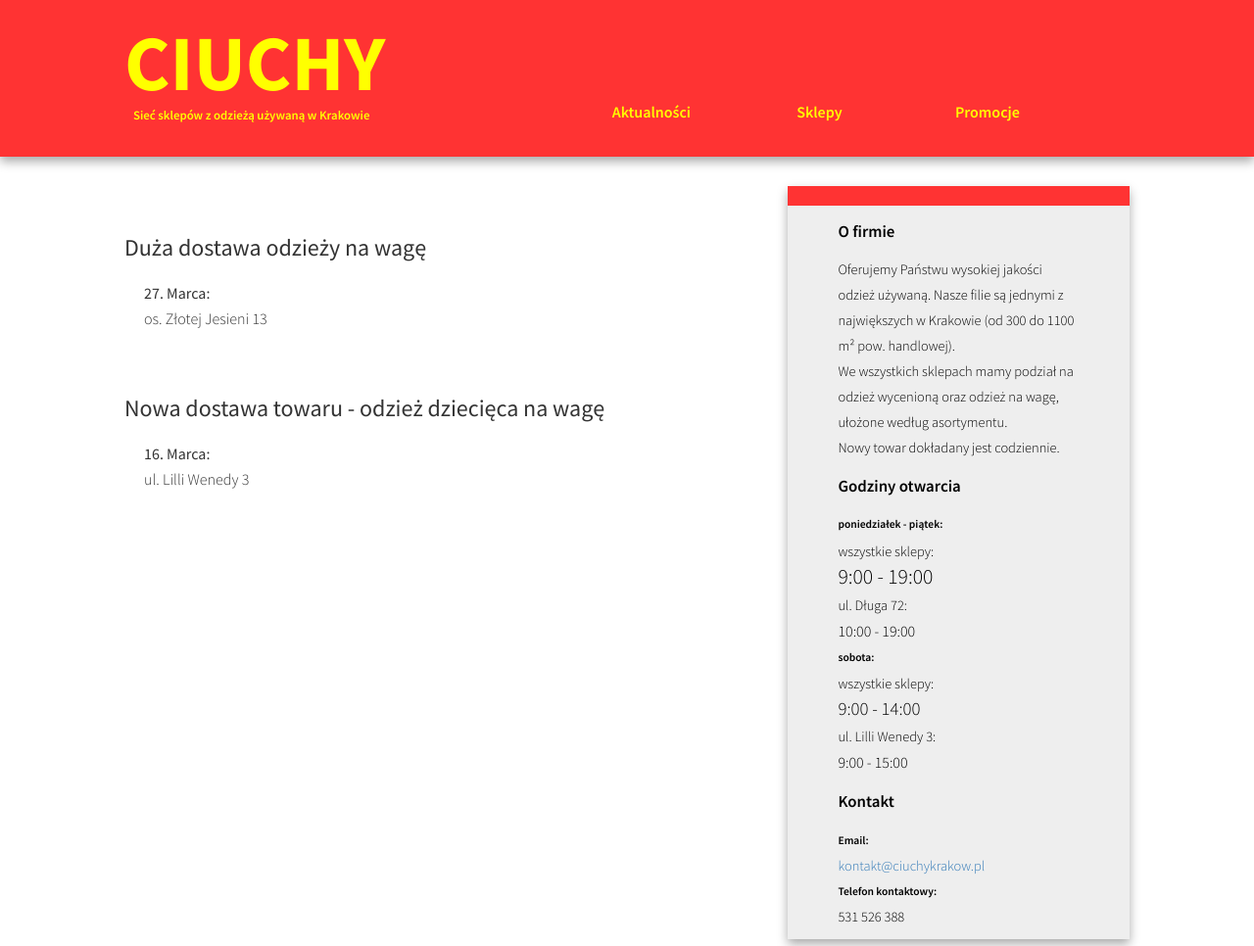
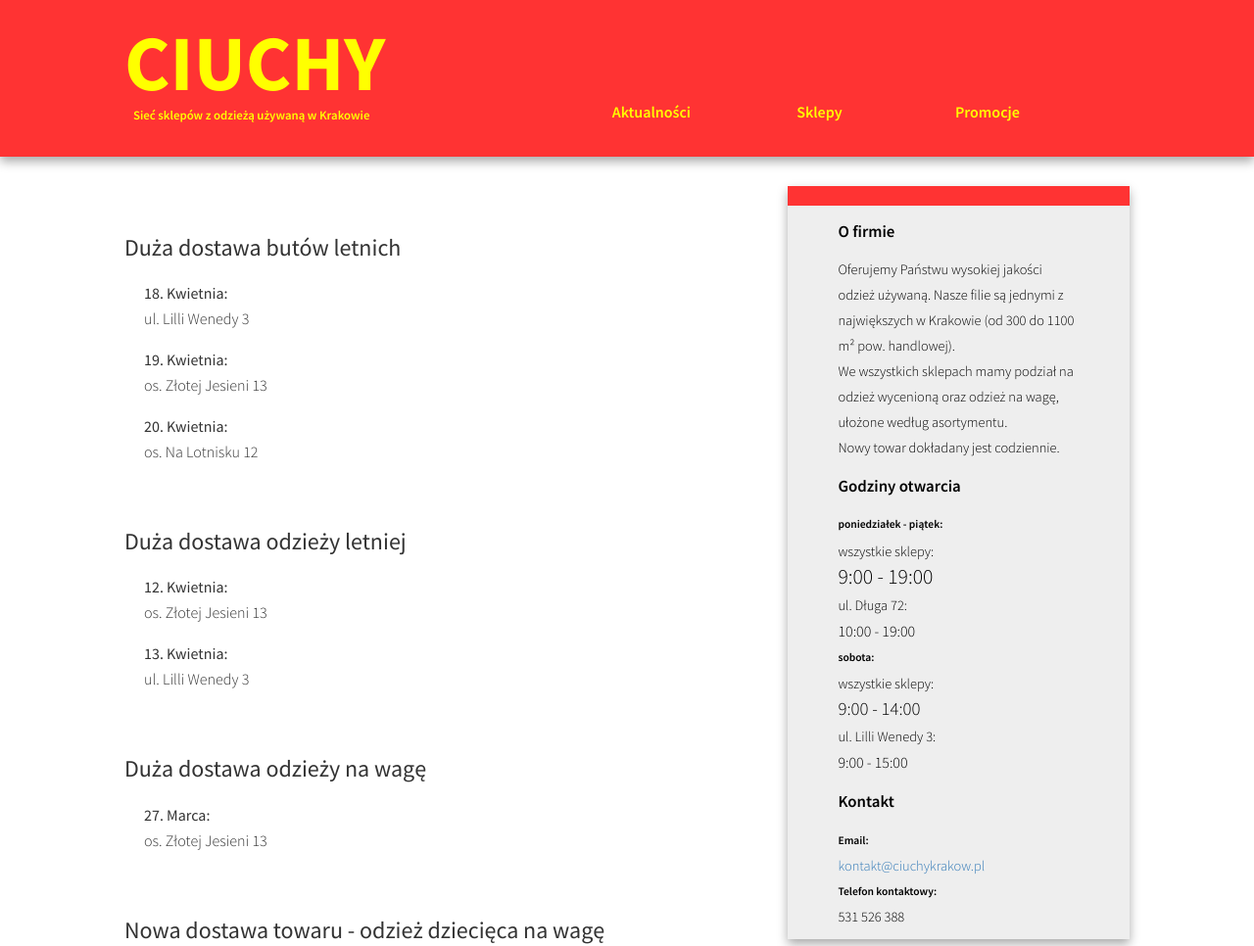
Before and after one commit to ciuchykrakow/ciuchykrakow.github.io, a plain HTML site: page index.html in a window 1280 px wide. Shown: the top 966 px of the page at 98% size. Drawn offline with nearby package versions, Linux system fonts and the light colour scheme.

Commit message:
update 10.04

```diff
--- a/index.html
+++ b/index.html
@@ -45,8 +45,38 @@
             <div class="main wrapper clearfix">
                 <article>
                     <header style="padding-top:30px">
+                       <h2>Duża dostawa butów letnich</h2>
+                    </header>
+                    <section>
+                        <p style="padding-left:20px;">
+                            <span style="font-weight:400">18. Kwietnia: </span>
+                            <br />ul. Lilli Wenedy 3
+                        </p>
+                        <p style="padding-left:20px;">
+                            <span style="font-weight:400">19. Kwietnia: </span>
+                            <br />os. Złotej Jesieni 13
+                        </p>
+                        <p style="padding-left:20px;">
+                            <span style="font-weight:400">20. Kwietnia: </span>
+                            <br />os. Na Lotnisku 12
+                        </p>
+                    </section>
+                    <header style="padding-top:30px">
+                       <h2>Duża dostawa odzieży letniej</h2>
+                    </header>
+                    <section>
+                        <p style="padding-left:20px;">
+                            <span style="font-weight:400">12. Kwietnia: </span>
+                            <br />os. Złotej Jesieni 13
+                        </p>
+                        <p style="padding-left:20px;">
+                            <span style="font-weight:400">13. Kwietnia: </span>
+                            <br />ul. Lilli Wenedy 3
+                        </p>
+                    </section>
+                    <header style="padding-top:30px">
                        <h2>Duża dostawa odzieży na wagę</h2>
-                   </header>
+                    </header>
                     <section>
                         <p style="padding-left:20px;">
                             <span style="font-weight:400">27. Marca: </span>
@@ -55,7 +85,7 @@
                     </section>
                     <header style="padding-top:30px">
                        <h2>Nowa dostawa towaru - odzież dziecięca na wagę</h2>
-                   </header>
+                    </header>
                     <section>
                         <p style="padding-left:20px;">
                             <span style="font-weight:400">16. Marca: </span>
```
